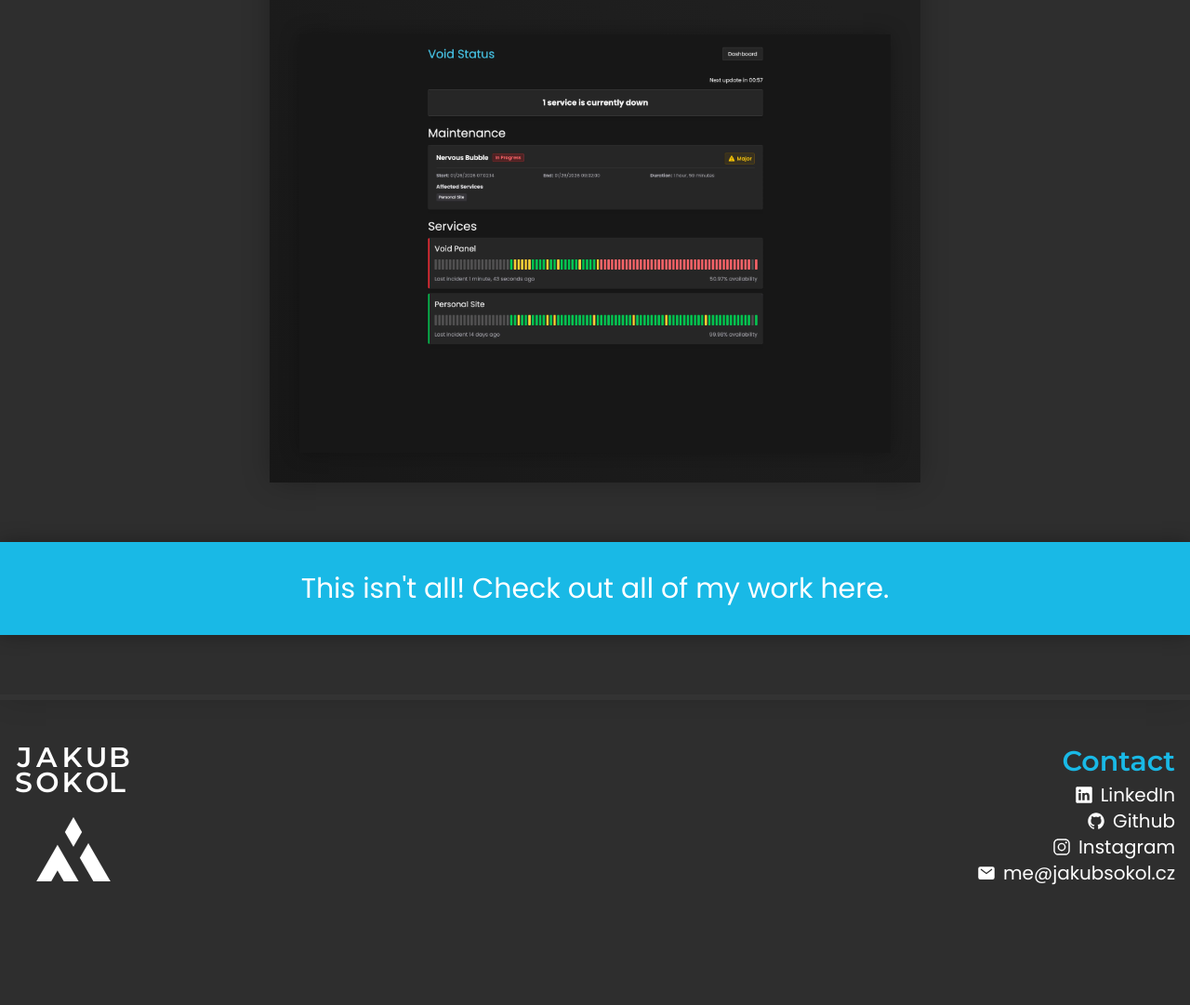
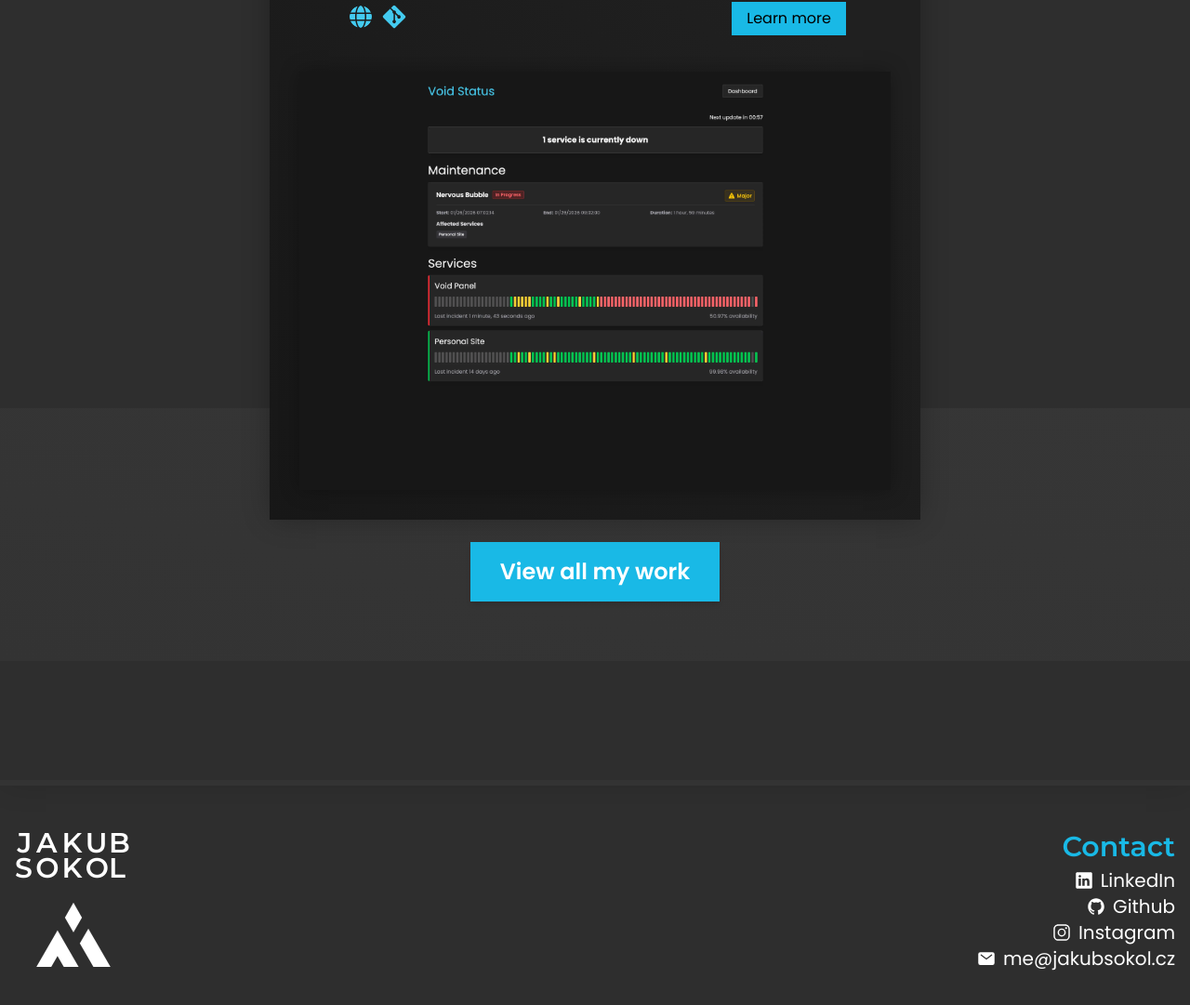
Before and after one commit to Jakooob14/jakooob14.github.io, a Next.js app: page /en in a window 1280 px wide. Shown: the part 5593-6674 px from the top of the page at 93% size. Before the commit the page ends 6592 px from the top, so only its background shows below. Built offline with nearby package versions, Linux system fonts and the light colour scheme; no server answers.

Commit message:
feat: update works section layout and enhance call-to-action link

```diff
--- a/app/[lang]/page.tsx
+++ b/app/[lang]/page.tsx
@@ -282,7 +282,7 @@ export default function Home() {
                 <Divider/>
                 <div className={`container mx-auto relative px-0 mt-32 ${works.filter(w => w.featured).length % 2 === 0 && 'mb-32'}`}>
                     <Heading1>{dict.home.works.title}</Heading1>
-                    <div className={'2xl:grid grid-cols-2 gap-x-24 gap-y-24 2xl:[&>*:nth-child(even)]:-translate-y-64! 2xl:[&>*:last-child:nth-child(odd)]:col-start-2 2xl:[&>*:last-child:nth-child(odd)]:-translate-y-64! mt-20 flex flex-col items-center'}>
+                    <div className={'2xl:grid grid-cols-2 gap-x-24 gap-y-24 2xl:[&>*:nth-child(even)]:-translate-y-64! 2xl:[&>*:last-child:nth-child(odd)]:col-start-2 2xl:[&>*:last-child:nth-child(odd)]:-translate-y-64! translate-y-30 flex flex-col items-center'}>
                         {works.map((work => (
                             work.featured && (
                                 <WorkCard
@@ -295,10 +295,11 @@ export default function Home() {
                             )
                         )))}
                     </div>
-
-                    <Link className={`2xl:absolute text-center 2xl:text-start w-full 2xl:w-auto block my-16 2xl:my-0 bg-aero-500 px-9 py-8 shadow-lg ${works.filter(w => w.featured).length % 2 === 0 ? 'right-[16px] bottom-2' : 'bottom-[300px]'}`} href={'/works'}>
-                        <span className={'text-3xl text-white'}>This isn&#39;t all! Check out all of my work here.</span>
-                    </Link>
+                    <div className={'flex flex-col items-center mb-32 bg-linear-to-tr from-alt-gray-200 to-[hsl(0_0%_21%)] py-16'}>
+                        <span className={'text-5xl font-heading font-bold'}>There&#39;s even more to see!</span>
+                        <Link className={'text-2xl font-semibold bg-aero-500 text-white px-8 py-4 mt-8 shadow-md'} href={'/works'}>View all my work</Link>
+                        {/*  TODO: translations  */}
+                    </div>
                 </div>
                 <Divider/>
             </section>
```
